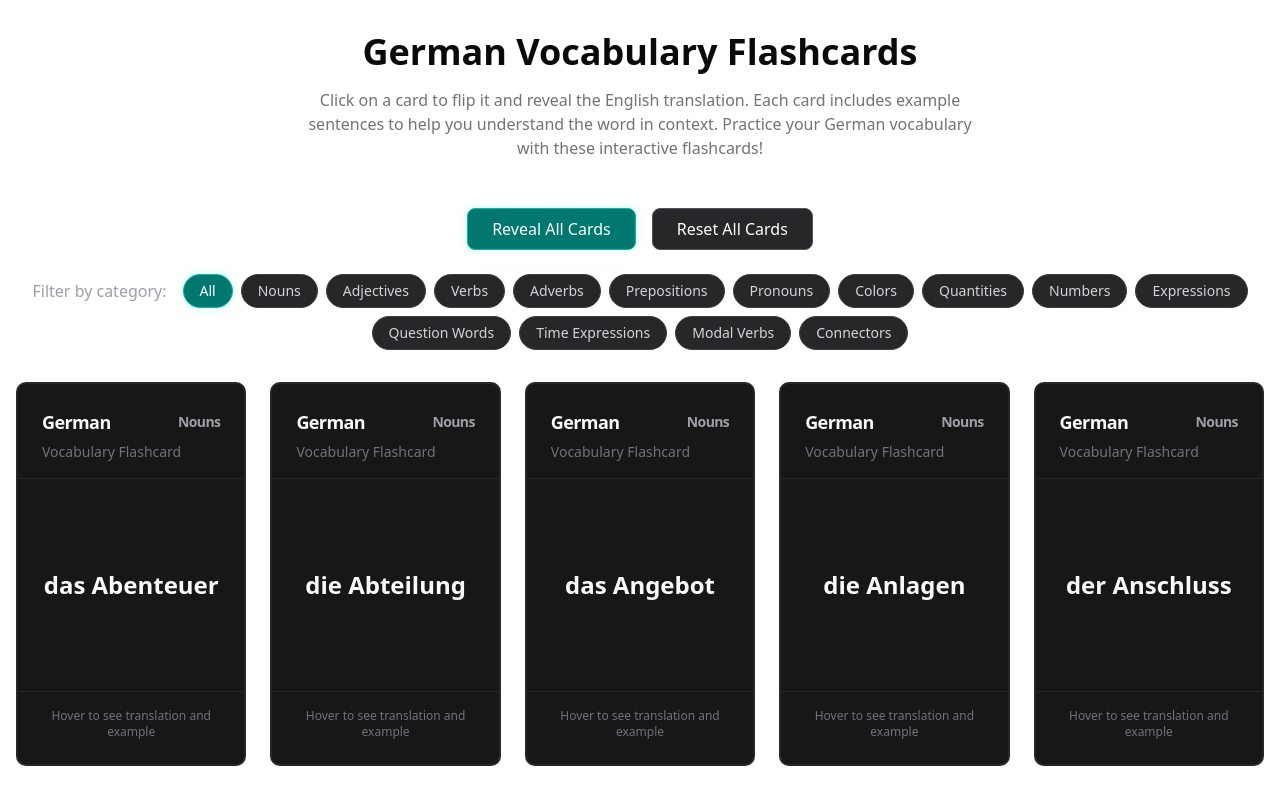
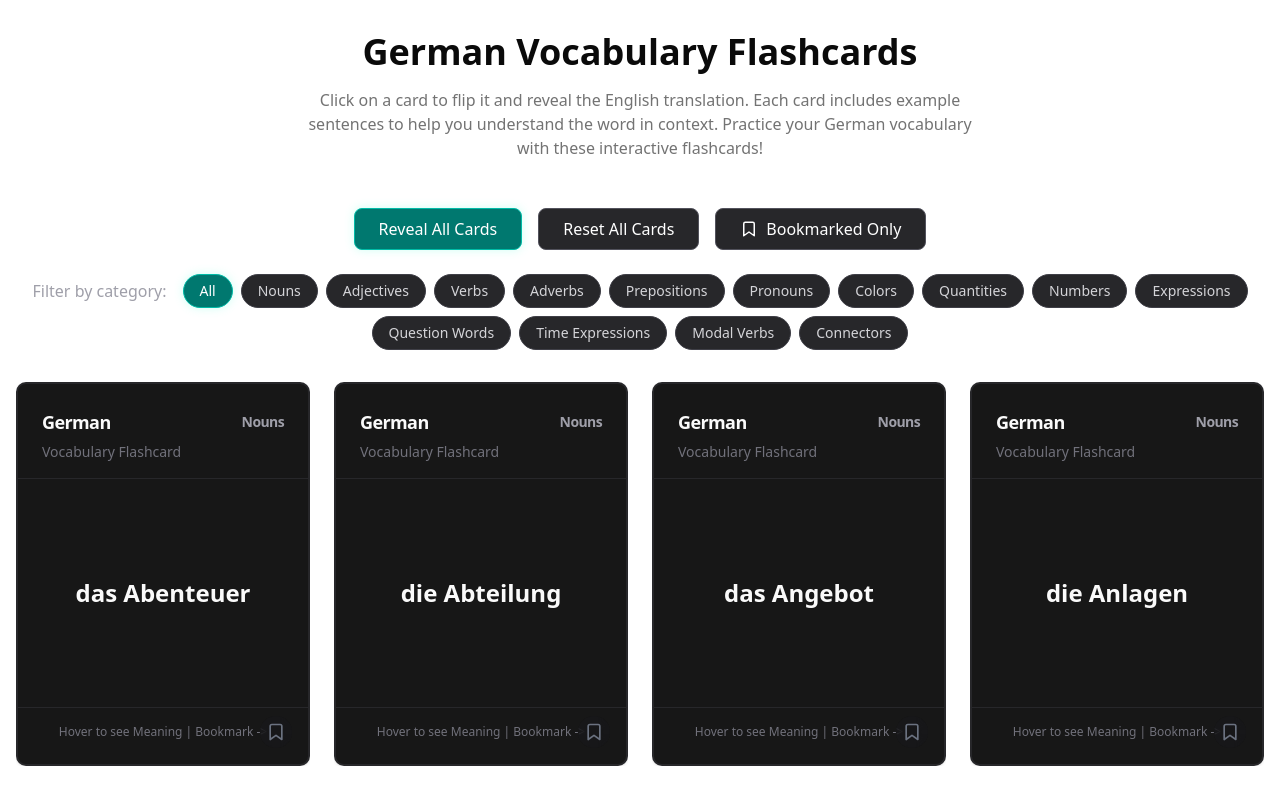
Before and after one commit to mustafa89/flashcards, a Next.js app: page / in a window 1280 px wide. Shown: the top 788 px of the page. Built offline with nearby package versions, Linux system fonts and the light colour scheme.

Commit message:
:sparkle: add ability to bookmard flashcards

```diff
--- a/src/components/flashcard-container.js
+++ b/src/components/flashcard-container.js
@@ -12,6 +12,10 @@ export function FlashcardContainer({ cards }) {
   const [categories, setCategories] = useState(["All"]);
   // State for filtered cards
   const [filteredCards, setFilteredCards] = useState(cards);
+  // State for bookmarked cards
+  const [bookmarkedCards, setBookmarkedCards] = useState({});
+  // Additional filter for bookmarked cards
+  const [showBookmarkedOnly, setShowBookmarkedOnly] = useState(false);
 
   // Extract all categories on component mount
   useEffect(() => {
@@ -22,16 +26,32 @@ export function FlashcardContainer({ cards }) {
       }
     });
     setCategories(uniqueCategories);
+
+    // Load bookmarked cards from localStorage
+    try {
+      const savedBookmarks = JSON.parse(localStorage.getItem("flashcardBookmarks") || "{}");
+      setBookmarkedCards(savedBookmarks);
+    } catch (error) {
+      console.error("Error loading bookmarks:", error);
+    }
   }, [cards]);
 
-  // Filter cards when selectedCategory changes
+  // Filter cards when selectedCategory or bookmarked filter changes
   useEffect(() => {
-    if (selectedCategory === "All") {
-      setFilteredCards(cards);
-    } else {
-      setFilteredCards(cards.filter(card => card.category === selectedCategory));
+    let filtered = cards;
+
+    // Apply category filter
+    if (selectedCategory !== "All") {
+      filtered = filtered.filter(card => card.category === selectedCategory);
     }
-  }, [selectedCategory, cards]);
+
+    // Apply bookmarked filter if enabled
+    if (showBookmarkedOnly) {
+      filtered = filtered.filter(card => bookmarkedCards[card.question]);
+    }
+
+    setFilteredCards(filtered);
+  }, [selectedCategory, cards, bookmarkedCards, showBookmarkedOnly]);
 
   const handleCategoryChange = (category) => {
     setSelectedCategory(category);
@@ -51,6 +71,28 @@ export function FlashcardContainer({ cards }) {
     }, 100);
   };
 
+  const handleBookmarkToggle = (question, isBookmarked) => {
+    const updatedBookmarks = { ...bookmarkedCards, [question]: isBookmarked };
+
+    // If a card is unmarked, remove it from the object to keep it clean
+    if (!isBookmarked) {
+      delete updatedBookmarks[question];
+    }
+
+    setBookmarkedCards(updatedBookmarks);
+
+    // Save to localStorage
+    try {
+      localStorage.setItem("flashcardBookmarks", JSON.stringify(updatedBookmarks));
+    } catch (error) {
+      console.error("Error saving bookmarks:", error);
+    }
+  };
+
+  const toggleBookmarkedFilter = () => {
+    setShowBookmarkedOnly(prev => !prev);
+  };
+
   return (
     <div>
       <div className="flex flex-col items-center gap-6 mb-8">
@@ -66,6 +108,29 @@ export function FlashcardContainer({ cards }) {
             className="px-6 py-2 bg-zinc-800 text-white rounded-md hover:bg-zinc-700 transition-colors duration-300 border border-zinc-600 hover:border-teal-500/30"
           >
             Reset All Cards
+          </button>
+          <button
+            onClick={toggleBookmarkedFilter}
+            className={`px-6 py-2 rounded-md transition-colors duration-300 border flex items-center gap-2 ${
+              showBookmarkedOnly
+                ? "bg-emerald-700 text-white border-emerald-500 shadow-[0_0_10px_rgba(16,185,129,0.3)]"
+                : "bg-zinc-800 text-white border-zinc-600 hover:border-emerald-500/30"
+            }`}
+          >
+            <svg
+              xmlns="http://www.w3.org/2000/svg"
+              width="18"
+              height="18"
+              viewBox="0 0 24 24"
+              fill={showBookmarkedOnly ? "#10B981" : "none"}
+              stroke="currentColor"
+              strokeWidth="2"
+              strokeLinecap="round"
+              strokeLinejoin="round"
+            >
+              <path d="M19 21l-7-5-7 5V5a2 2 0 0 1 2-2h10a2 2 0 0 1 2 2z"></path>
+            </svg>
+            {showBookmarkedOnly ? "All Cards" : "Bookmarked Only"}
           </button>
         </div>
 
@@ -90,8 +155,9 @@ export function FlashcardContainer({ cards }) {
         </div>
       </div>
 
-      <div className="grid grid-cols-1 sm:grid-cols-2 md:grid-cols-3 lg:grid-cols-5 gap-6 max-w-8xl mx-auto">
-        {filteredCards.map((card, index) => (
+      <div className="grid grid-cols-1 sm:grid-cols-2 md:grid-cols-3 lg:grid-cols-4 gap-6 max-w-7xl mx-auto">
+        {filteredCards.length > 0 ? (
+          filteredCards.map((card, index) => (
             <Flashcard
               key={index}
               question={card.question}
@@ -100,8 +166,24 @@ export function FlashcardContainer({ cards }) {
               sampleGerman={card.sampleGerman}
               sampleEnglish={card.sampleEnglish}
               forceFlip={revealAll}
+              onBookmark={handleBookmarkToggle}
+              isBookmarked={Boolean(bookmarkedCards[card.question])}
             />
-        ))}
+          ))
+        ) : (
+          <div className="col-span-full text-center py-8">
+            <p className="text-lg text-zinc-400 mb-3">No cards match your current filters.</p>
+            <button
+              onClick={() => {
+                setSelectedCategory("All");
+                setShowBookmarkedOnly(false);
+              }}
+              className="px-4 py-2 bg-teal-700 text-white rounded-md hover:bg-teal-600 transition-colors duration-300"
+            >
+              Reset Filters
+            </button>
+          </div>
+        )}
       </div>
     </div>
   );
--- a/src/components/flashcard.js
+++ b/src/components/flashcard.js
@@ -4,9 +4,10 @@ import { useState, useEffect } from "react";
 import { Card, CardContent, CardHeader, CardTitle, CardFooter } from "@/components/ui/card";
 import { cn } from "@/lib/utils";
 
-export function Flashcard({ question, answer, category, sampleGerman, sampleEnglish, forceFlip }) {
+export function Flashcard({ question, answer, category, sampleGerman, sampleEnglish, forceFlip, onBookmark, isBookmarked = false }) {
   const [isFlipped, setIsFlipped] = useState(false);
   const [isHovering, setIsHovering] = useState(false);
+  const [bookmarked, setBookmarked] = useState(isBookmarked);
 
   // Handle force flip from parent component
   useEffect(() => {
@@ -18,6 +19,22 @@ export function Flashcard({ question, answer, category, sampleGerman, sampleEngl
       setIsFlipped(isHovering);
     }
   }, [forceFlip, isHovering]);
+
+  // Initialize bookmark state from prop
+  useEffect(() => {
+    setBookmarked(isBookmarked);
+  }, [isBookmarked]);
+
+  const handleBookmarkClick = (e) => {
+    e.stopPropagation();
+    const newBookmarkedState = !bookmarked;
+    setBookmarked(newBookmarkedState);
+
+    // Notify parent component if callback provided
+    if (onBookmark) {
+      onBookmark(question, newBookmarkedState);
+    }
+  };
 
   return (
     <div
@@ -51,8 +68,29 @@ export function Flashcard({ question, answer, category, sampleGerman, sampleEngl
               <div className="text-2xl font-bold text-center text-[#FAFAFA]">{question}</div>
             </CardContent>
 
-            <CardFooter className="border-t border-zinc-800 pt-4">
-              <div className="text-xs text-zinc-500 text-center w-full">Hover to see translation and example</div>
+            <CardFooter className="border-t border-zinc-800 pt-4 relative">
+              <div className="text-xs text-zinc-500 text-center w-full">Hover to see Meaning | Bookmark {'->'}  </div>
+              {/* Bookmark icon */}
+              <div
+                className="absolute bottom-4 right-4 z-10 cursor-pointer bg-zinc-900/60 p-1.5 rounded-full backdrop-blur-sm transition-all duration-300 hover:bg-zinc-900/80 hover:shadow-[0_0_10px_rgba(100,255,218,0.3)]"
+                onClick={handleBookmarkClick}
+                title={bookmarked ? "Remove bookmark" : "Bookmark this card"}
+              >
+                <svg
+                  xmlns="http://www.w3.org/2000/svg"
+                  width="20"
+                  height="20"
+                  viewBox="0 0 24 24"
+                  fill={bookmarked ? "#10B981" : "none"}
+                  stroke={bookmarked ? "#10B981" : "#6B7280"}
+                  strokeWidth="2"
+                  strokeLinecap="round"
+                  strokeLinejoin="round"
+                  className="transition-all duration-300 hover:stroke-teal-400"
+                >
+                  <path d="M19 21l-7-5-7 5V5a2 2 0 0 1 2-2h10a2 2 0 0 1 2 2z"></path>
+                </svg>
+              </div>
             </CardFooter>
           </Card>
         </div>
@@ -102,8 +140,30 @@ export function Flashcard({ question, answer, category, sampleGerman, sampleEngl
               )}
             </CardContent>
 
-            <CardFooter className="border-t border-teal-700/50 pt-4">
+            <CardFooter className="border-t border-teal-700/50 pt-4 relative">
               <div className="text-xs text-teal-300/80 text-center w-full">Release hover to return</div>
+
+              {/* Bookmark icon */}
+              <div
+                className="absolute bottom-4 right-4 z-10 cursor-pointer bg-teal-900/60 p-1.5 rounded-full backdrop-blur-sm transition-all duration-300 hover:bg-teal-800/80 hover:shadow-[0_0_10px_rgba(100,255,218,0.5)]"
+                onClick={handleBookmarkClick}
+                title={bookmarked ? "Remove bookmark" : "Bookmark this card"}
+              >
+                <svg
+                  xmlns="http://www.w3.org/2000/svg"
+                  width="20"
+                  height="20"
+                  viewBox="0 0 24 24"
+                  fill={bookmarked ? "#10B981" : "none"}
+                  stroke={bookmarked ? "#10B981" : "#E2E8F0"}
+                  strokeWidth="2"
+                  strokeLinecap="round"
+                  strokeLinejoin="round"
+                  className="transition-all duration-300 hover:stroke-teal-300"
+                >
+                  <path d="M19 21l-7-5-7 5V5a2 2 0 0 1 2-2h10a2 2 0 0 1 2 2z"></path>
+                </svg>
+              </div>
             </CardFooter>
           </Card>
         </div>
```
Also changed, not shown: 1 other file (tests, documents, lock files or other folders). Lines whose indentation alone changed are shown as unchanged.
